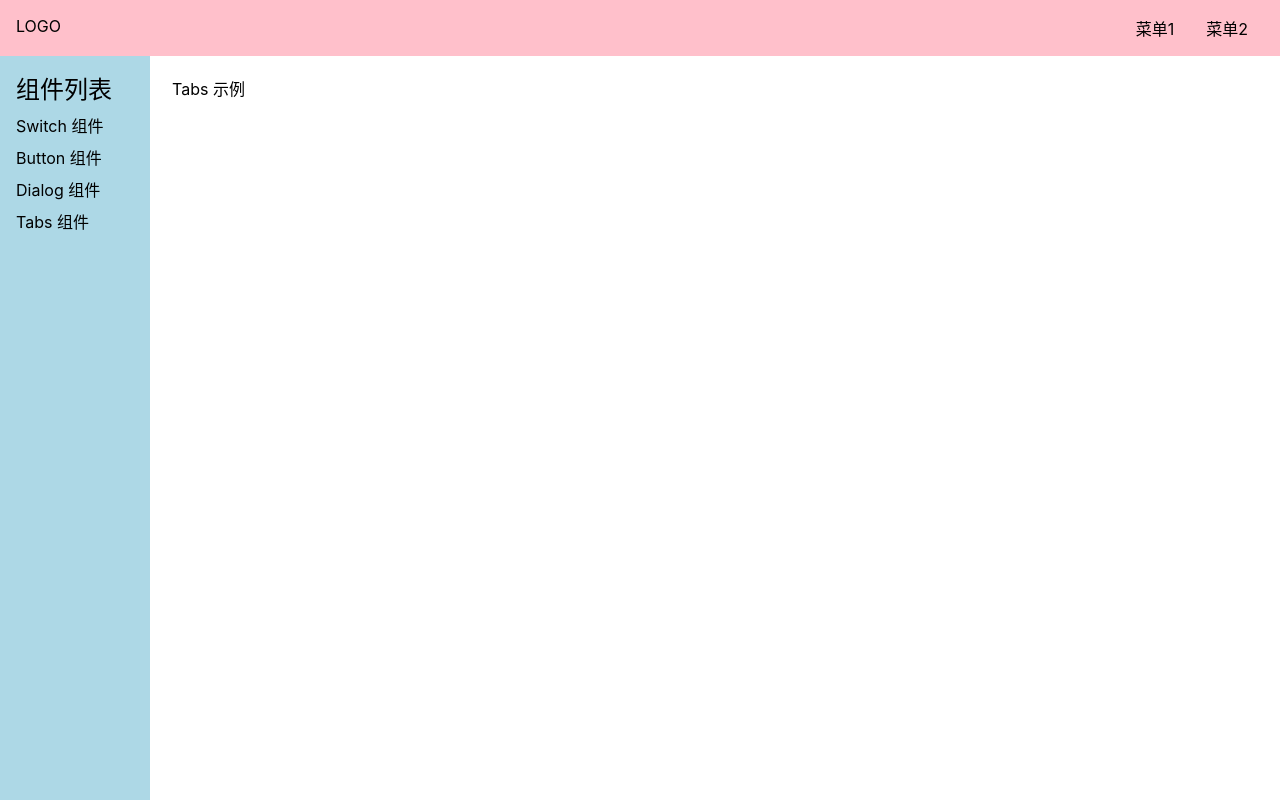
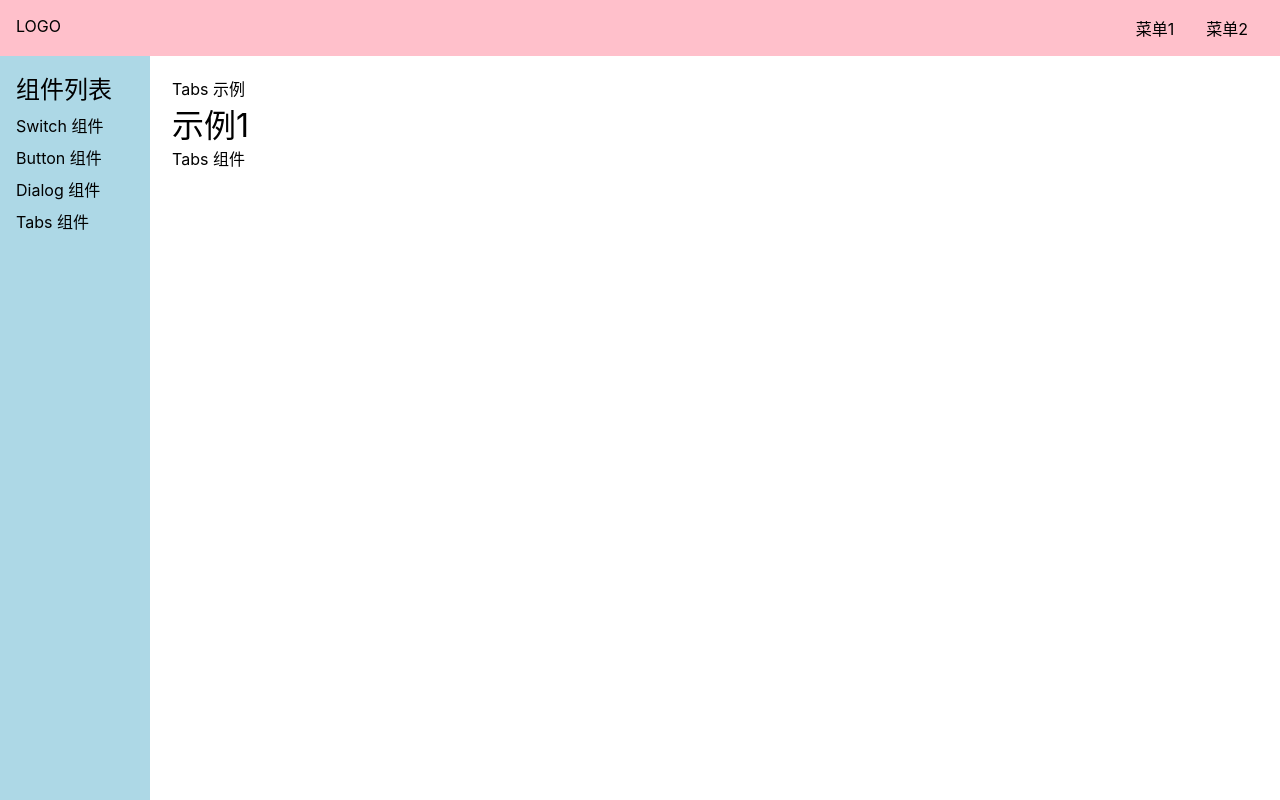
Before and after one commit to wsmnnmm/CPP-UI, a Vue app: page /#/doc/tabs in a window 1280 px wide. Built offline with nearby package versions, Linux system fonts and the light colour scheme.

Commit message:
创建Tabs和Tab组件

```diff
--- a/src/components/TabsDemo.vue
+++ b/src/components/TabsDemo.vue
@@ -1,3 +1,18 @@
 <template>
   <div>Tabs 示例</div>
+  <h1>示例1</h1>
+  <Tabs>
+    <Tab title="导航1">内容1</Tab>
+    <Tab title="导航2">内容2</Tab>
+  </Tabs>
 </template>
+<script>
+import Tabs from "../lib/Tabs.vue";
+import Tab from "../lib/Tab.vue";
+export default {
+  components: {
+    Tabs,
+    Tab,
+  },
+};
+</script>
--- /dev/null
+++ b/src/lib/Tab.vue
@@ -0,0 +1,3 @@
+<template>
+  <div>Tab 组件</div>
+</template>
--- /dev/null
+++ b/src/lib/Tabs.vue
@@ -0,0 +1,3 @@
+<template>
+  <div>Tabs 组件</div>
+</template>
```
